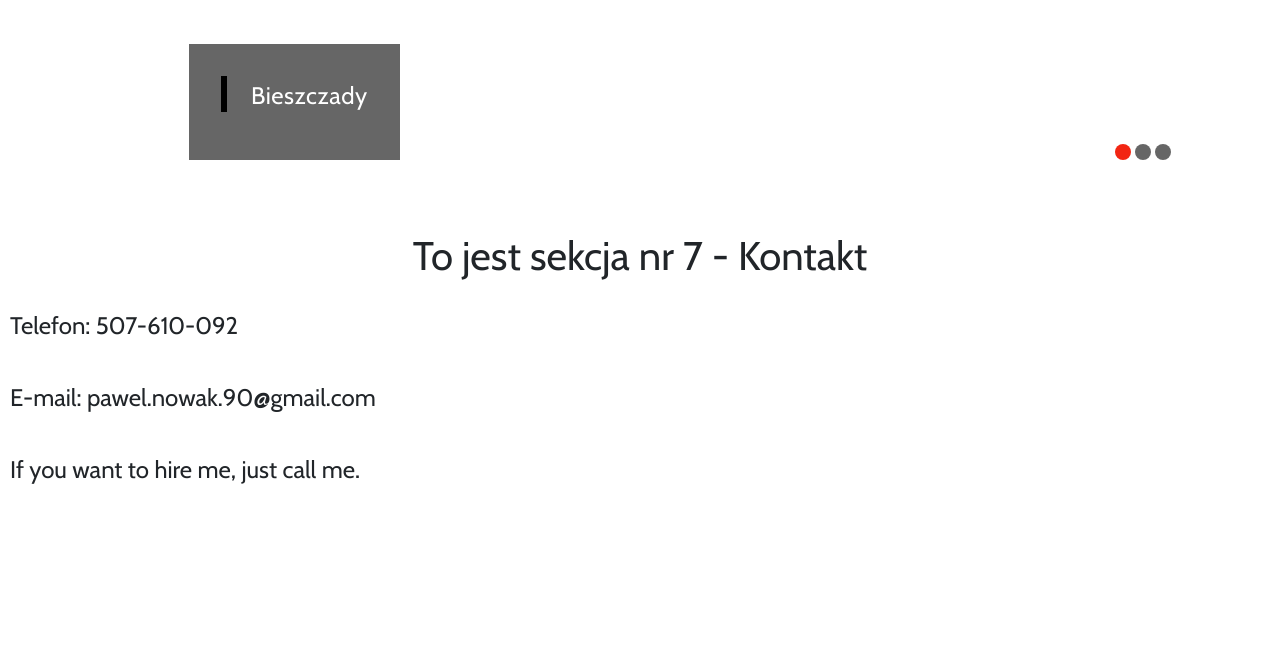
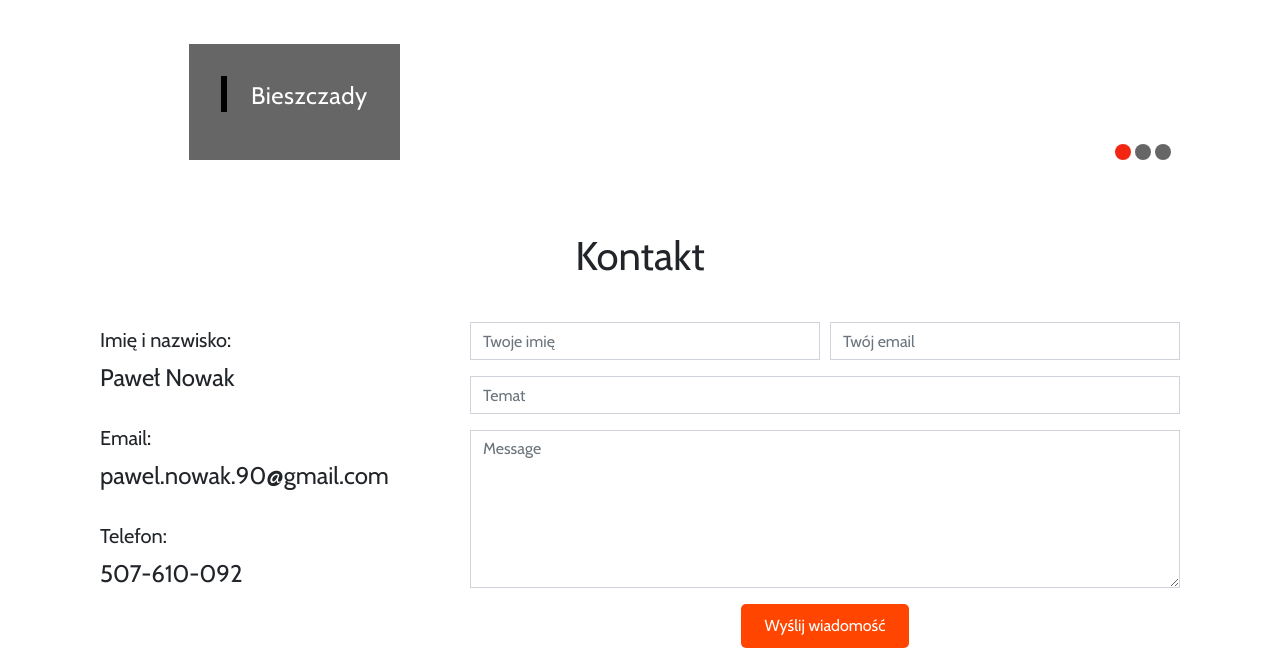
Before and after one commit to pawelNowak90/My-CV-project, a PHP site: page / in a window 1280 px wide. Shown: the part 5373-6021 px from the top of the page. Before the commit the page ends 5857 px from the top, so only its background shows below. Run offline with PHP 8.4, Linux system fonts and the light colour scheme; some libraries are stand-ins or nearby versions.

Commit message:
Kontakt gotowy

```diff
--- a/css/main.css
+++ b/css/main.css
@@ -381,6 +381,44 @@ section#moje-zainteresowania div.turystyka-gorska .dots div.dot span.active {
   background-color: #000;
 }
 
+section#kontakt h4 {
+  font-size: 20px;
+  margin-top: 30px;
+}
+
+section#kontakt p {
+  padding: 0;
+  margin: 0px 0px 20px;
+}
+
+section#kontakt input {
+  border-radius: 0;
+}
+
+section#kontakt input:focus {
+  -webkit-box-shadow: none;
+          box-shadow: none;
+  border: solid 2px;
+}
+
+section#kontakt textarea {
+  border-radius: 0;
+}
+
+section#kontakt textarea:focus {
+  -webkit-box-shadow: none;
+          box-shadow: none;
+  border: solid 2px;
+}
+
+section#kontakt div button {
+  padding: 10px 24px;
+  color: white;
+  border-radius: 5px;
+  background-color: orangered;
+  border: none;
+}
+
 * {
   -webkit-box-sizing: border-box;
           box-sizing: border-box;
--- a/index.html
+++ b/index.html
@@ -245,6 +245,57 @@
                      </div>
 
 
+                     <section class="each-section" id="kontakt">
+                         <div class="container">
+                             <h1>Kontakt</h1>
+                             <div class="row">
+                                 <div class="col-lg-4">
+                                     <div class="info">
+                                         <div class="name">
+                                             <i></i>
+                                             <h4>Imię i nazwisko:</h4>
+                                             <p>Paweł Nowak</p>
+                                         </div>
+                                         <div class="email">
+                                             <i></i>
+                                             <h4>Email:</h4>
+                                             <p>pawel.nowak.90@gmail.com</p>
+                                         </div>
+                                         <div class="phone">
+                                             <i></i>
+                                             <h4>Telefon:</h4>
+                                             <p>507-610-092</p>
+                                         </div>
+                                     </div>
+                                 </div>
+                                 <div class="col-lg-8 mt-4 mt-lg-4">
+                                     <form action="forms/contact.php" method="post" role="form" class="php-email.form">
+                                         <div class="form-row">
+                                             <div class="col-md-6 form-group">
+                                                 <input type="text" name="name" class="form-control" id="name"
+                                                     placeholder="Twoje imię">
+                                             </div>
+                                             <div class="col-md-6 form-group">
+                                                 <input type="email" name="email" class="form-control" id="email"
+                                                     placeholder="Twój email">
+                                             </div>
+                                         </div>
+                                         <div class="form-group">
+                                             <input type="text" class="form-control" name="subject" id="subject"
+                                                 placeholder="Temat">
+                                         </div>
+                                         <div class="form-group">
+                                             <textarea name="message" class="form-control" rows="6"
+                                                 placeholder="Message"></textarea>
+                                         </div>
+                                         <div class="text-center">
+                                             <button type="submit">Wyślij wiadomość</button>
+                                         </div>
+                                     </form>
+                                 </div>
+                             </div>
+                         </div>
+                     </section>
                  </section>
              </article>
          </main>
@@ -254,13 +305,7 @@
 
 
 
-     <section class="each-section" id="kontakt">
-         <h1>To jest sekcja nr 7 - Kontakt</h1>
-         <p>Telefon: 507-610-092</p>
-         <p>E-mail: pawel.nowak.90@gmail.com</p>
-         <p> If you want to hire me, just call me.</p>
 
-     </section>
 
 
      </main>
--- a/style/_section3-other-sections.scss
+++ b/style/_section3-other-sections.scss
@@ -120,3 +120,51 @@ section#moje-zainteresowania {
 
     }
 }
+
+//SECTION 7 - KONTAKT
+section#kontakt {
+    h4 {
+        font-size: 20px;
+        margin-top: 30px;
+    }
+
+    p {
+        padding: 0;
+        margin: 0px 0px 20px;
+    }
+
+    input {
+
+        border-radius: 0;
+
+        &:focus {
+            box-shadow: none;
+            border: solid 2px;
+        }
+
+
+        &.form-control {}
+
+    }
+
+    textarea {
+        border-radius: 0;
+
+
+        &:focus,
+            {
+            box-shadow: none;
+            border: solid 2px;
+        }
+    }
+
+
+
+    div button {
+        padding: 10px 24px;
+        color: white;
+        border-radius: 5px;
+        background-color: orangered;
+        border: none;
+    }
+}
```
Also changed, not shown: 1 other file.
